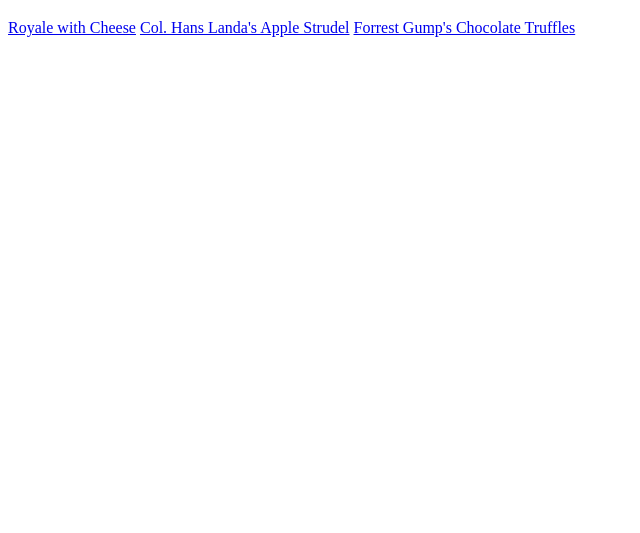
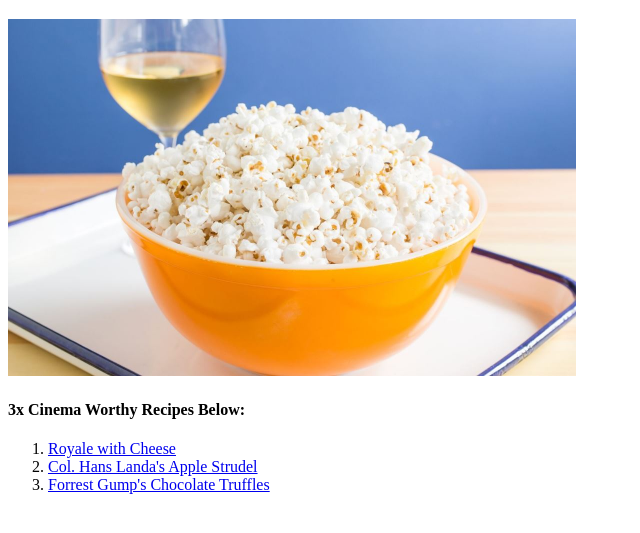
Before and after one commit to markedatbirth/odin-recipes, a plain HTML site: page index.html in a window 1280 px wide. Shown: the part 61-594 px from the top of the page, without its empty margins (0-640 px from the left). Drawn offline with Linux system fonts and the light colour scheme.

Commit message:
Add ordered list to index

```diff
--- a/index.html
+++ b/index.html
@@ -8,13 +8,15 @@
 
 </head>
 <body>
-
     <h1>Cinema Delights</h1>
-
-    <a href="recipes/royale-with-cheese.html">Royale with Cheese</a>
-    <a href="recipes/col-hans-landa-apple-strudel.html">Col. Hans Landa's Apple Strudel</a>
-    <a href="recipes/forrest-gumps-chocolate-truffles.html">Forrest Gump's Chocolate Truffles</a>
-
-
+    <img src="./img/popcorn-and-wine-dinner.jpg" alt="popcorn-and-wine-dinner"
+    width="568"
+    height="357" />
+    <h4>3x Cinema Worthy Recipes Below:</h4>
+    <ol>
+        <li><a href="recipes/royale-with-cheese.html">Royale with Cheese</a></li>
+        <li><a href="recipes/col-hans-landa-apple-strudel.html">Col. Hans Landa's Apple Strudel</a></li>
+        <li><a href="recipes/forrest-gumps-chocolate-truffles.html">Forrest Gump's Chocolate Truffles</a></li>
+    </ol>
 </body>
 </html>
```
Also changed, not shown: recipes/col-hans-landa-apple-strudel.html (+1 -0 lines), recipes/forrest-gumps-chocolate-truffles.html (+2 -11 lines), recipes/royale-with-cheese.html (+2 -1 lines), img/popcorn-and-wine-dinner.jpg (added).
